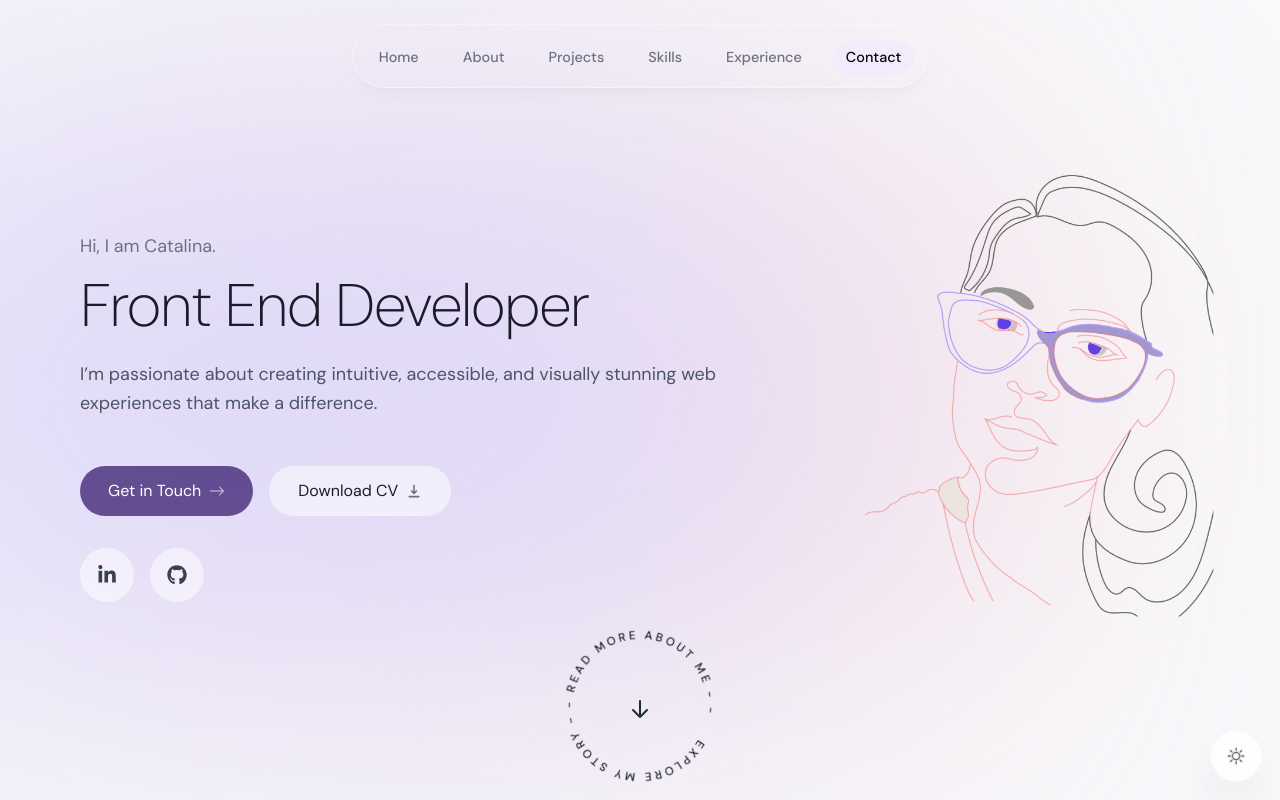
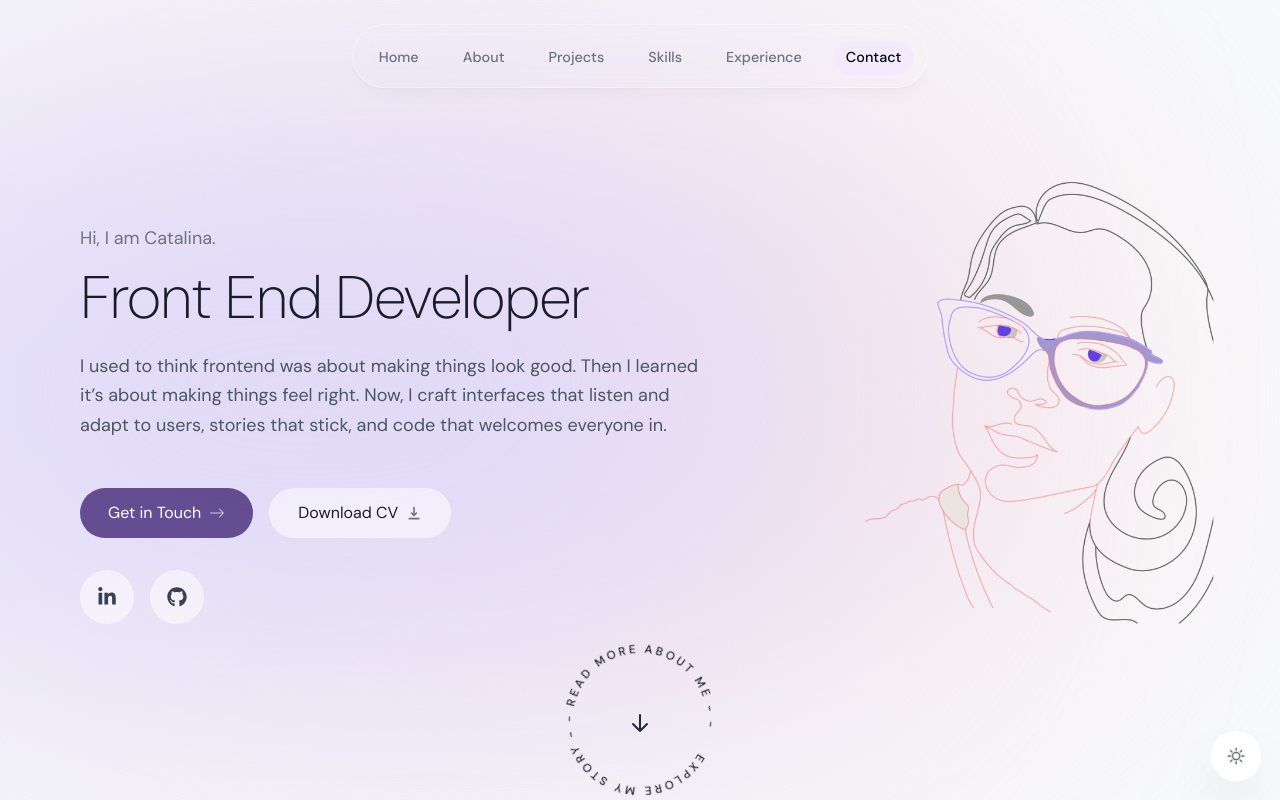
Before and after one commit to CatAvadani/my-portfolio-next.js, a Next.js app: page / in a window 1280 px wide. Shown: the top 800 px of the page. Built offline with nearby package versions, Linux system fonts and the light colour scheme.

Commit message:
Update intro text to reflect a more user-centric approach to frontend development

```diff
--- a/components/intro.tsx
+++ b/components/intro.tsx
@@ -58,9 +58,10 @@ export default function Intro() {
               animate={{ opacity: 1, y: 0 }}
               transition={{ duration: 0.6, delay: 0.4 }}
             >
-              I’m passionate about creating intuitive, accessible, and visually
-              stunning web experiences that make a difference.
-              {/* <span className="font-semibold">React, Next.js</span>. */}
+              I used to think frontend was about making things look good. Then I
+              learned it’s about making things feel right. Now, I craft
+              interfaces that listen and adapt to users, stories that stick, and
+              code that welcomes everyone in.
             </motion.p>
 
             {/* Buttons section */}
```
